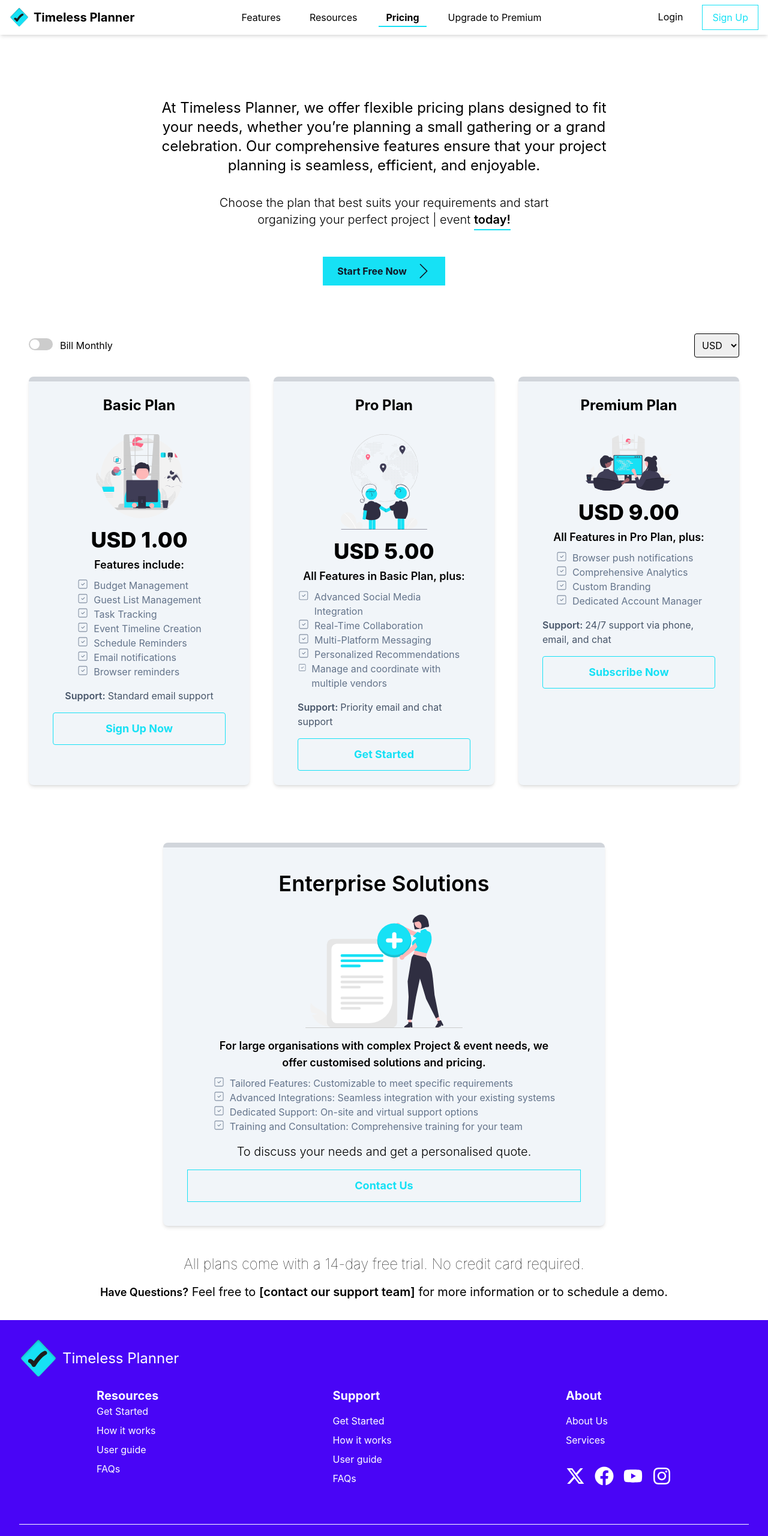
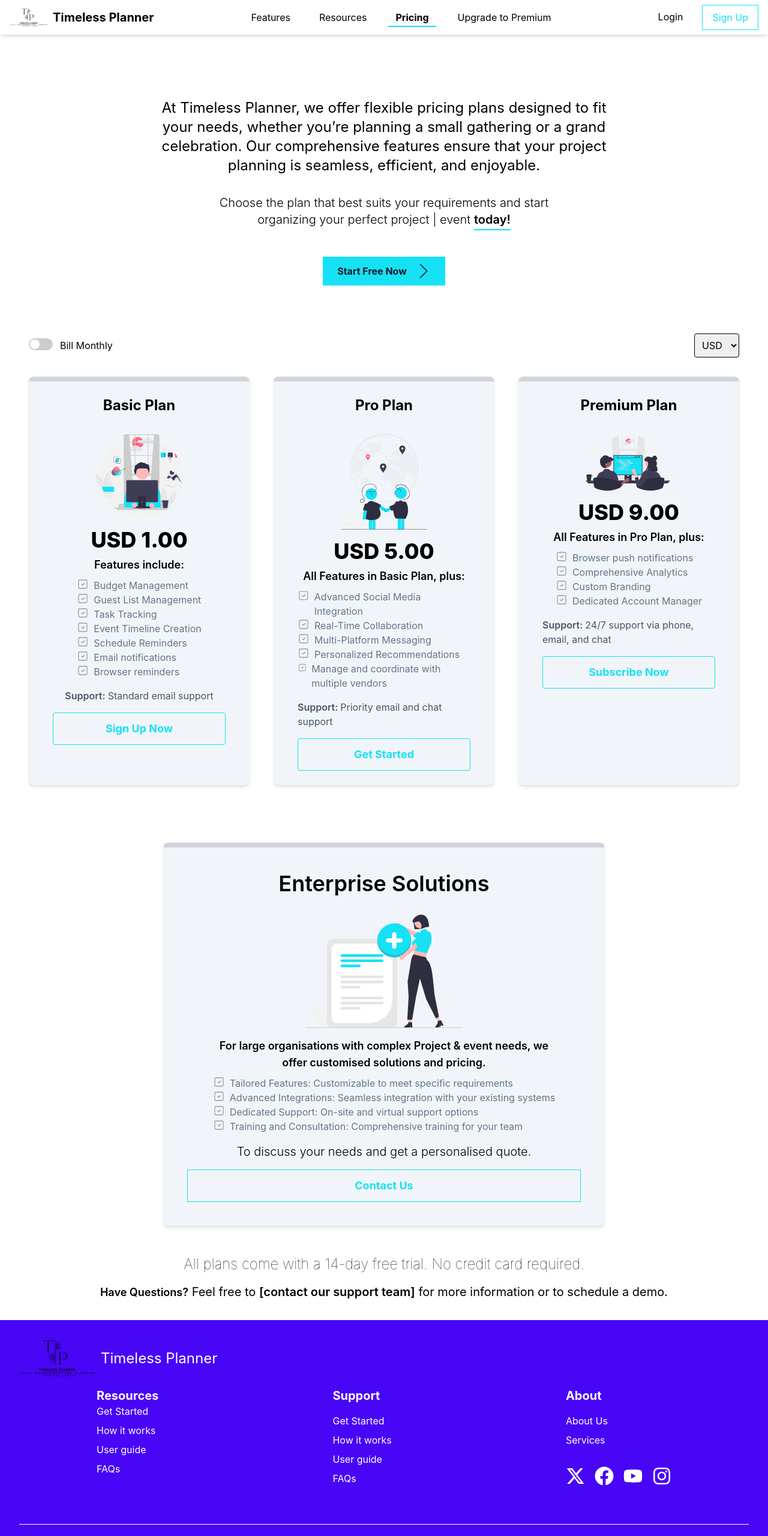
Before and after one commit to kingieX/timeless-event, a React (Vite) app: page /pricing in a window 1280 px wide. Shown: the top 2561 px of the page at 60% size. Built offline with nearby package versions, Linux system fonts and the light colour scheme.

Commit message:
update: updated logo

```diff
--- a/index.html
+++ b/index.html
@@ -2,7 +2,8 @@
 <html lang="en">
   <head>
     <meta charset="UTF-8" />
-    <link rel="icon" type="image/svg+xml" href="/image/logo.svg" />
+    <!-- <link rel="icon" type="image/svg+xml" href="/image/logo.svg" /> -->
+    <link rel="icon" type="image/svg+xml" href="/image/logo.jpg" />
     <meta name="viewport" content="width=device-width, initial-scale=1.0" />
     <title>Timeless Planner</title>
   </head>
--- a/src/components/Footer.jsx
+++ b/src/components/Footer.jsx
@@ -2,7 +2,8 @@
 import { Link } from 'react-router-dom';
 import { FaFacebook, FaYoutube, FaInstagram } from 'react-icons/fa';
 import { FaXTwitter } from 'react-icons/fa6';
-import Logo from '/image/logo.svg';
+// import Logo from '/image/logo.svg';
+import Logo from '/image/logo-preview.png';
 
 const Footer = () => {
   return (
@@ -11,7 +12,7 @@ const Footer = () => {
         <div className="mb-4">
           {/* Logo and Name */}
           <Link className="flex items-center" to="/">
-            <img src={Logo} alt="Logo" className="lg:h-16 lg:w-16 w-8 h-8" />
+            <img src={Logo} alt="Logo" className="lg:h-16 lg:w-32 w-16 h-8" />
             <span className="ml-2 lg:text-2xl lg:font-normal text-gray-800">
               Timeless Planner
             </span>
--- a/src/components/NavBar.jsx
+++ b/src/components/NavBar.jsx
@@ -1,7 +1,8 @@
 import { useState } from 'react';
 import { NavLink } from 'react-router-dom';
 import { FaBars, FaTimes } from 'react-icons/fa';
-import Logo from '/image/logo.svg';
+// import Logo from '/image/logo.svg';
+import Logo from '/image/logo-preview.png';
 
 const NavBar = () => {
   const [menuOpen, setMenuOpen] = useState(false);
@@ -42,7 +43,7 @@ const NavBar = () => {
       <div className="container mx-auto px-4 py-2 flex justify-between items-center">
         {/* Logo and Name */}
         <NavLink className="flex items-center" to="/">
-          <img src={Logo} alt="Logo" className="h-8 w-8" />
+          <img src={Logo} alt="Logo" className="lg:h-8 lg:w-16 h-4 w-8" />
           <span className="ml-2 lg:text-xl text-sm lg:font-bold text-gray-800">
             Timeless Planner
           </span>
```
Also changed, not shown: public/image/logo-preview.png (added), public/image/logo.jpg (added).
